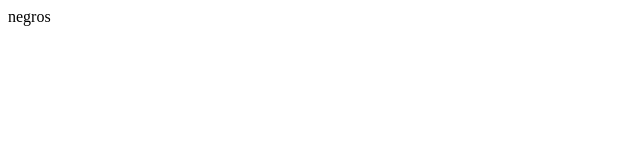
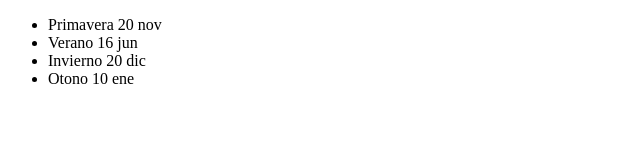
Before and after one commit to Juanfrxz/holi, a plain HTML site: page index.html in a window 1280 px wide. Shown: the whole page, without its empty margins (0-640 px from the left). Drawn offline with Linux system fonts and the light colour scheme.

Commit message:
nuevo mensaje

```diff
--- a/index.html
+++ b/index.html
@@ -6,6 +6,11 @@
     <title>Document</title>
 </head>
 <body>
-    negros
+    <ul>
+        <li>Primavera 20 nov</li>
+        <li>Verano 16 jun</li>
+        <li>Invierno 20 dic</li>
+        <li>Otono 10 ene</li>
+    </ul>
 </body>
 </html>
```
